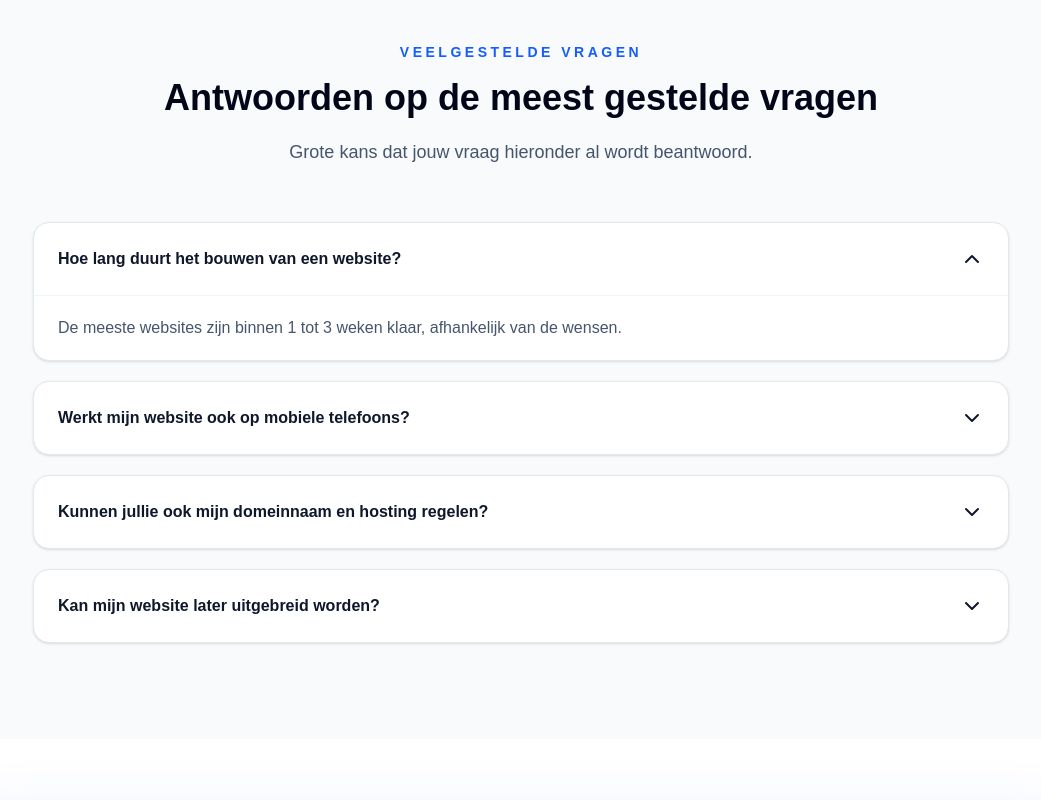
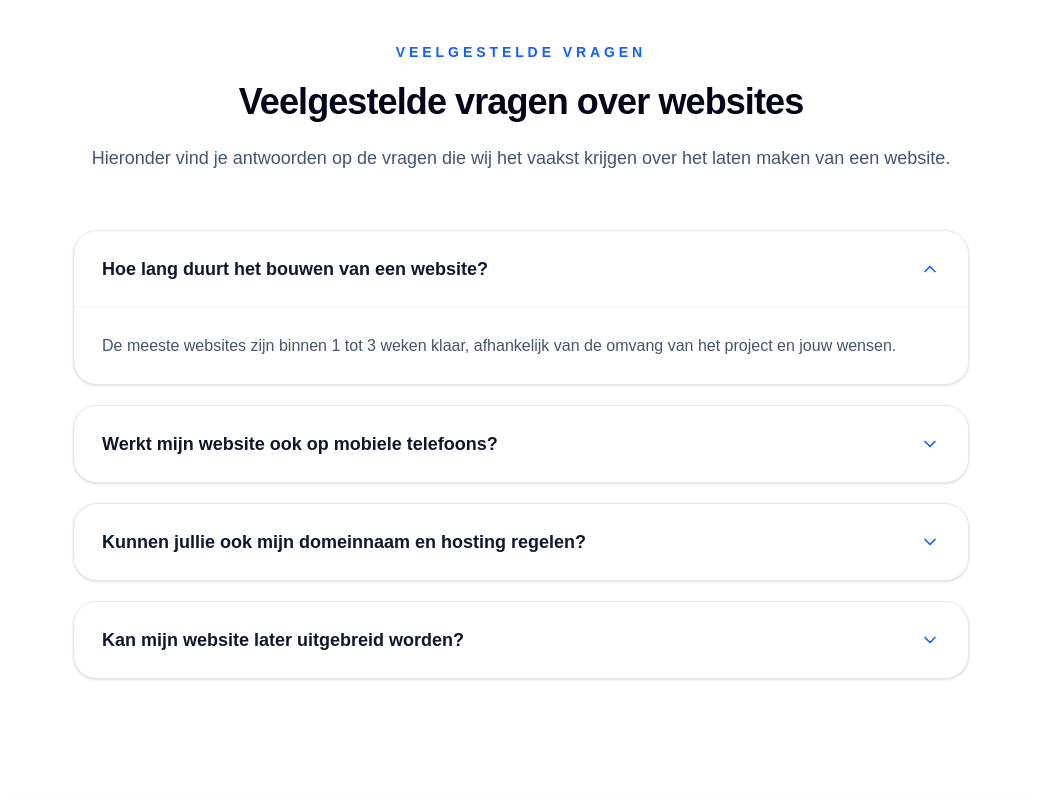
Before and after one commit to amritsolutions/amr-it-solutions, a Next.js app: page /website-laten-maken in a window 1280 px wide. Shown: the part 3040-3840 px from the top of the page, without its empty margins (119-1160 px from the left). Built offline with nearby package versions, Linux system fonts and the light colour scheme.

Commit message:
verbeteren

```diff
--- a/components/WebsiteFAQ.tsx
+++ b/components/WebsiteFAQ.tsx
@@ -7,76 +7,90 @@ const faqs = [
   {
     question: "Hoe lang duurt het bouwen van een website?",
     answer:
-      "De meeste websites zijn binnen 1 tot 3 weken klaar, afhankelijk van de wensen.",
+      "De meeste websites zijn binnen 1 tot 3 weken klaar, afhankelijk van de omvang van het project en jouw wensen.",
   },
   {
     question: "Werkt mijn website ook op mobiele telefoons?",
     answer:
-      "Ja. Alle websites die wij bouwen zijn volledig responsive en werken perfect op mobiel, tablet en desktop.",
+      "Ja. Iedere website die wij bouwen is volledig responsive en werkt perfect op mobiel, tablet en desktop.",
   },
   {
     question: "Kunnen jullie ook mijn domeinnaam en hosting regelen?",
     answer:
-      "Ja. Wij helpen met domeinnamen, hosting, e-mail en het online zetten van de website.",
+      "Ja. Wij helpen met domeinnamen, hosting, zakelijke e-mail en zorgen dat jouw website veilig online staat.",
   },
   {
     question: "Kan mijn website later uitgebreid worden?",
     answer:
-      "Zeker. We bouwen websites die eenvoudig uitgebreid kunnen worden met nieuwe pagina's en functies.",
+      "Zeker. Wij bouwen websites die eenvoudig uitgebreid kunnen worden met extra pagina's, functies of nieuwe onderdelen.",
   },
 ];
 
 export default function WebsiteFAQ() {
-  const [open, setOpen] = useState<number | null>(0);
+  const [openIndex, setOpenIndex] = useState<number | null>(0);
 
   return (
-    <section className="bg-slate-50 py-24">
-      <div className="mx-auto max-w-5xl px-6">
-
+    <section className="bg-white px-6 py-24">
+      <div className="mx-auto max-w-4xl">
         <div className="text-center">
-          <p className="text-sm font-bold uppercase tracking-[0.25em] text-blue-600">
+          <p className="text-sm font-extrabold uppercase tracking-[0.28em] text-blue-600">
             Veelgestelde vragen
           </p>
 
-          <h2 className="mt-4 text-4xl font-extrabold text-slate-950">
-            Antwoorden op de meest gestelde vragen
+          <h2 className="mt-5 text-3xl font-extrabold tracking-tight text-slate-950 sm:text-4xl">
+            Veelgestelde vragen over websites
           </h2>
 
-          <p className="mt-5 text-lg text-slate-600">
-            Grote kans dat jouw vraag hieronder al wordt beantwoord.
+          <p className="mt-5 text-lg leading-8 text-slate-600">
+            Hieronder vind je antwoorden op de vragen die wij het vaakst krijgen
+            over het laten maken van een website.
           </p>
         </div>
 
         <div className="mt-14 space-y-5">
-          {faqs.map((faq, index) => (
+          {faqs.map((faq, index) => {
+            const isOpen = openIndex === index;
+
+            return (
               <div
                 key={faq.question}
-              className="overflow-hidden rounded-2xl border border-slate-200 bg-white shadow-sm"
+                className="overflow-hidden rounded-3xl border border-slate-200 bg-white shadow-sm transition-all duration-300 hover:shadow-lg"
               >
                 <button
+                  type="button"
                   onClick={() =>
-                  setOpen(open === index ? null : index)
+                    setOpenIndex(isOpen ? null : index)
                   }
-                className="flex w-full items-center justify-between p-6 text-left font-semibold text-slate-900"
+                  className="flex w-full items-center justify-between px-7 py-6 text-left font-semibold text-slate-900 transition-colors hover:bg-slate-50"
                 >
+                  <span className="pr-6 text-lg">
                     {faq.question}
+                  </span>
 
                   <ChevronDown
-                  className={`transition ${
-                    open === index ? "rotate-180" : ""
+                    className={`h-5 w-5 shrink-0 text-blue-600 transition-transform duration-300 ${
+                      isOpen ? "rotate-180" : ""
                     }`}
                   />
                 </button>
 
-              {open === index && (
-                <div className="border-t border-slate-100 px-6 py-5 text-slate-600">
+                <div
+                  className={`grid transition-all duration-300 ${
+                    isOpen
+                      ? "grid-rows-[1fr]"
+                      : "grid-rows-[0fr]"
+                  }`}
+                >
+                  <div className="overflow-hidden">
+                    <div className="border-t border-slate-100 px-7 py-6 leading-7 text-slate-600">
                       {faq.answer}
                     </div>
-              )}
                   </div>
-          ))}
                 </div>
-
+              </div>
+            );
+          })}
+        </div>
       </div>
     </section>
   );
```
Lines whose indentation alone changed are shown as unchanged.
